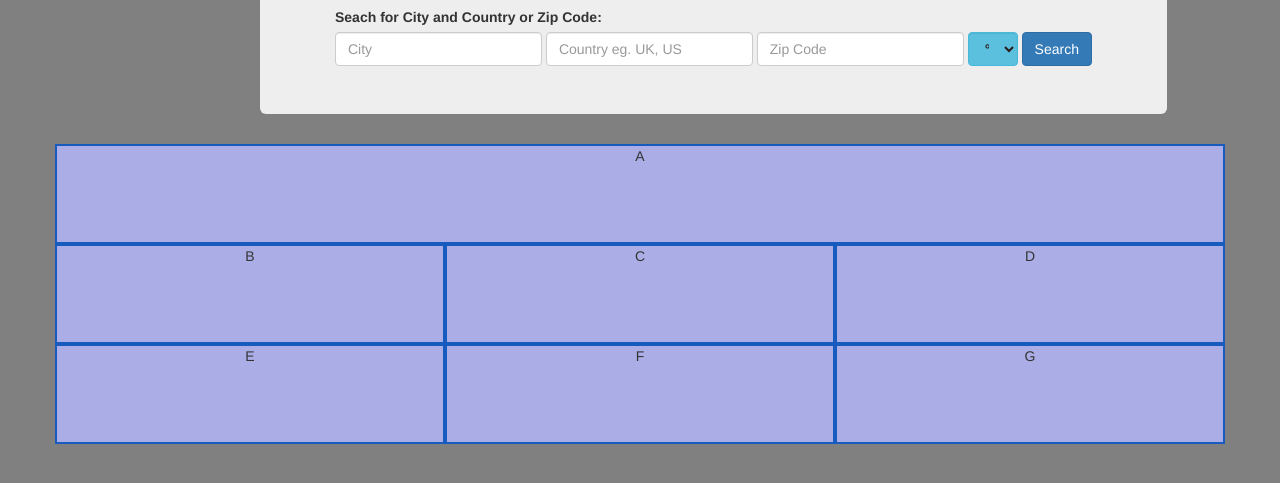
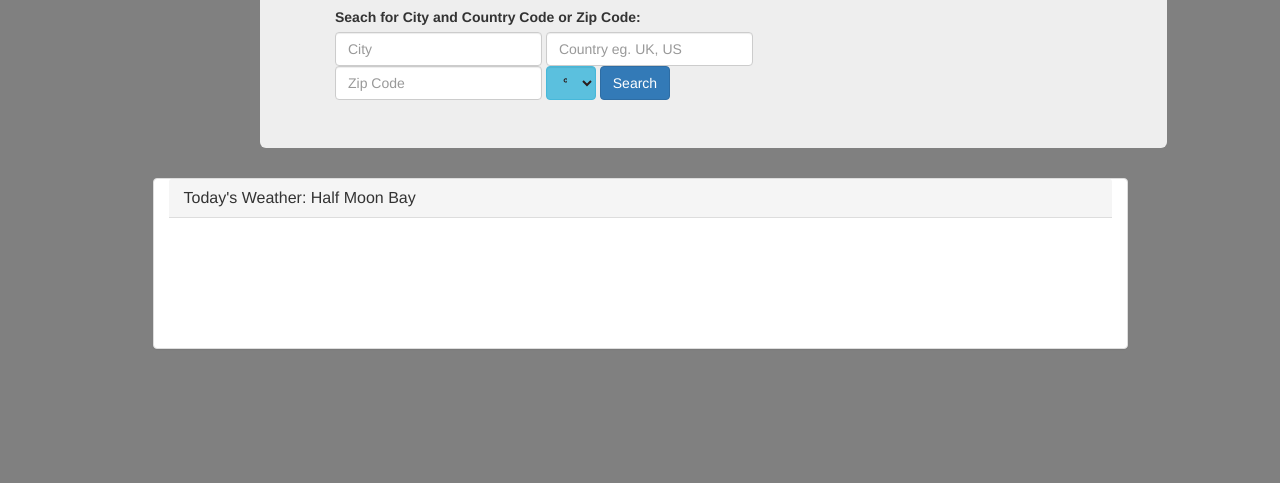
Before and after one commit to mahem106/z-weather, a plain HTML site: page index.html in a window 1280 px wide. Shown: the part 97-580 px from the top of the page. Drawn offline with nearby package versions, Linux system fonts and the light colour scheme.

Commit message:
second commit

```diff
--- a/index.html
+++ b/index.html
@@ -16,12 +16,12 @@
 </head>
 <body>
   <div class="container">
-    <div class="jumbotron col-xs-offset-3 col-sm-offset-0 col-md-offset-1 col-lg-offset-2" id='jumbotron1'>
+    <div class="jumbotron col-xs-offset-0 col-sm-offset-0 col-md-offset-1 col-lg-offset-2" id='jumbotron1'>
       <h3 class="text-left text-capitalize">Z Weather</h3>
-      <div class='col-xs-12 col-offset-md'>
+      <div class='col-xs-10 col-offset-md'>
         <form class="form-inline" id='searchForm'>
           <div class="form-group">
-            <label>Seach for City and Country or Zip Code:</label>
+            <label>Seach for City and Country Code or Zip Code:</label>
             <br>
             <input type="search" class="form-control" id="searchCity" placeholder="City">
             <input type="search" class="form-control" id="searchCountry" placeholder="Country eg. UK, US">
@@ -38,13 +38,24 @@
   </div>
   <div class="container">
       <div class="row">
-        <div class="col-xs-12" id='a'>A</div>
-        <div class="col-xs-12 col-sm-6 col-md-4" id='b'>B</div>
-        <div class="col-xs-12 col-sm-6 col-md-4" id='c'>C</div>
-        <div class="col-xs-12 col-sm-6 col-md-4" id='d'>D</div>
-        <div class="col-xs-12 col-sm-6 col-md-4" id='e'>E</div>
-        <div class="col-xs-12 col-sm-6 col-md-4" id='f'>F</div>
-        <div class="col-xs-12 col-sm-6 col-md-4" id='g'>G</div>
+        <div class="panel panel-default col-xs-10 col-xs-offset-1">
+          <div class="panel-heading">
+            <h3 class="panel-title">Today's Weather:  <span id="location">Half Moon Bay</span></h3>
+          </div>
+            <div class="panel-body" id='template'>
+              <div class='col-xs-offset-1 col-xs-2'><img id='wIcon'></div>
+              <div id="tempurature" class='col-xs-2'></div>
+              <div id="precip" class='col-xs-2'></div>
+              <div id="humidity" class='col-xs-2'></div>
+              <div id="wind" class='col-xs-2'></div>
+            </div>
+        </div>
+        <!-- <div class="col-xs-12" id='currentWeather'>Current Weather</div>
+        <div class="col-xs-12 col-sm-6 col-md-4" id='tempMaxMin'>Temp Max/Min</div>
+        <div class="col-xs-12 col-sm-6 col-md-4" id='sunRiseSunSet'>Sunrise Sunset</div>
+        <div class="col-xs-12 col-sm-6 col-md-4" id='wind'>Wind</div>
+        <div class="col-xs-12 col-sm-6 col-md-4" id='precipitation'>Precipitation</div>
+        <div class="col-xs-12" id='fiveDayForecast'>Five Day Forcast</div> -->
       </div>
     </div>
 </body>
--- a/main.js
+++ b/main.js
@@ -16,12 +16,16 @@ function sendRequest(event) {
   country = $('#searchCountry').val();
   zipCode = $('#searchZip').val();
   units = $('#unitInput').val();
-  console.log(city, country, zipCode, units);
-  searchCities(city, country, zipCode, units);
 
+  if(country.length > 2){
+    alert('Please enter country code in two (2) character format!');
+  } else {
+  getCurrentWeather(city, country, zipCode, units);
+  //getFiveDayForecast(city, country, zipCode, units);
+  }
 }
 
-function searchCities(a, b, c, d) {
+function getCurrentWeather(a, b, c, d) {
   var city = 'q=' + a;
   var country = ',' + b;
   var zip = '&zip=' + c;
@@ -31,7 +35,7 @@ function searchCities(a, b, c, d) {
     method: 'GET',
     url: 'http://api.openweathermap.org/data/2.5/find?' + city + country + zip + units + '&APPID=48bfdad1557309316103e40e659956ac',
     success: function(data) {
-      console.log('succes: ', data);
+      console.log('success: ', data.list);
 
     },
     error: function(error) {
@@ -39,3 +43,16 @@ function searchCities(a, b, c, d) {
     }
   });
 }
+
+function addWeatherInfo(data) {
+      var $weather = $('#template').clone();
+
+      $weather.find('#tempurature').text(data.main.main.temp);
+      //$weather.find('#precip').text(data.rain.rain.3h);
+      $weather.find('#humidity').text(data.main.main.humidity);
+      $weather.find('#wind').text(data.wind.wind.speed)
+      $weather.find('#wIcon').attr('href', function() {
+        return 'http://openweathermap.org/img/w/' + data.weather.icon + '.png';
+      })
+      return $weather;
+}
--- a/style.css
+++ b/style.css
@@ -5,9 +5,7 @@ body {
 #jumbotron1 {
   display: inline-block;
 }
-#a, #b, #c, #d, #e, #f, #g {
-  border: 2px solid rgba(0, 79, 184, 0.86);
-  background-color: rgba(182, 185, 255, 0.8);
+#temp, #humidity, #wind, #precip  {
   display: flex;
   justify-content: space-around;
   min-height: 100px;
@@ -18,3 +16,8 @@ body {
   color: rgb(43, 28, 28);
   font-weight: bold;
 }
+
+/*#location {
+  display: flex;
+  justify-content: center;
+}*/
```
